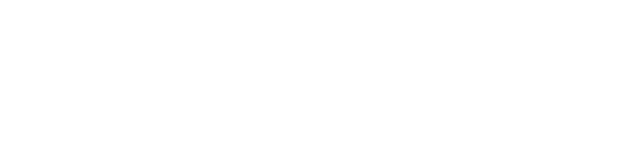
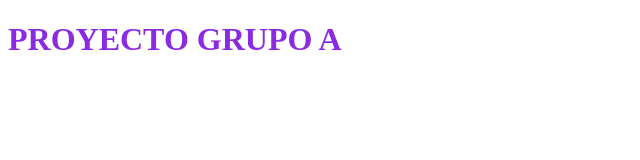
Before and after one commit to Natarqfer/hack, a plain HTML site: page index.html in a window 1280 px wide. Shown: the whole page, without its empty margins (0-640 px from the left). Drawn offline with Linux system fonts and the light colour scheme.

Commit message:
subimos styles.css

```diff
--- a/Proyecto/index.html
+++ b/index.html
@@ -4,6 +4,9 @@
     <meta charset="UTF-8" />
     <meta name="viewport" content="width=device-width, initial-scale=1.0" />
     <title>Document</title>
+    <link rel="stylesheet" href="styles.css" />
   </head>
-  <body></body>
+  <body>
+    <h1>PROYECTO GRUPO A</h1>
+  </body>
 </html>
--- /dev/null
+++ b/styles.css
@@ -0,0 +1,3 @@
+h1 {
+  color: blueviolet;
+}
```
